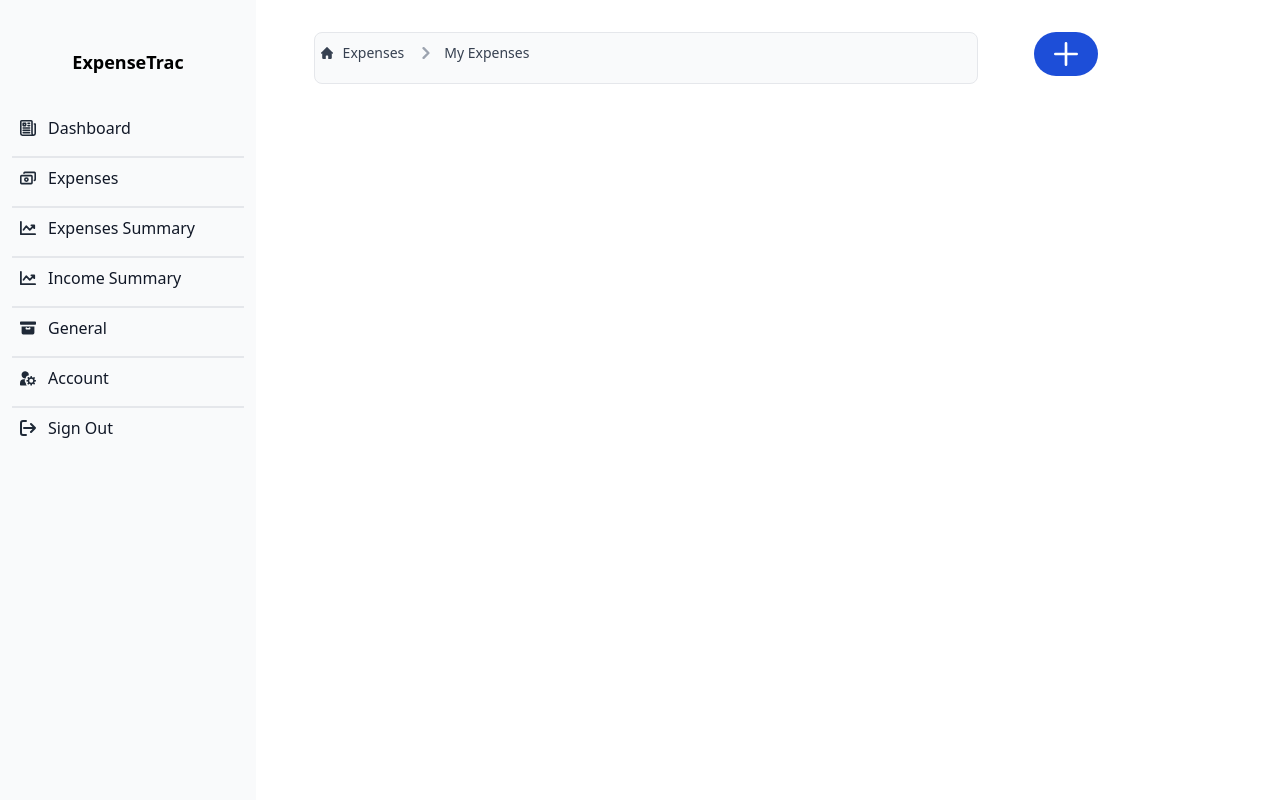
After one commit to Awwal12/ExpenseTrac, a Django app: page /expenses in a window 1280 px wide. The commit adds this page. Run offline with Django 4.2, Linux system fonts and the light colour scheme; some libraries are stand-ins or nearby versions.

Commit message:
expense index sorted and some updated links

```diff
--- a/expensetrac/expenses/urls.py
+++ b/expensetrac/expenses/urls.py
@@ -3,5 +3,6 @@ from django.urls import path
 from . import views
 
 urlpatterns = [
-
+    path('', views.index, name='index'),
+    path('add_expense/', views.add_expenses, name = 'add_expenses')
 ]
--- a/expensetrac/expenses/views.py
+++ b/expensetrac/expenses/views.py
@@ -1,3 +1,8 @@
 from django.shortcuts import render
 
 # Create your views here.
+def index(request):
+     return render(request, 'expenses/index.html')
+
+def add_expenses(request):
+     return render(request, 'expenses/add_expenses.html')
--- /dev/null
+++ b/expensetrac/templates/expenses/index.html
@@ -0,0 +1,38 @@
+{% extends 'base.html' %}
+
+{% block title %}
+Expenses
+{% endblock%}
+
+
+
+{% block content %}
+
+<!-- Breadcrumb -->
+<div class="grid gap-x-12 gap-y-0 m-8 grid-cols-12">
+<nav class="col-span-9 px-1.5 pb-0.5 pt-2 text-gray-700 border border-gray-200 rounded-lg bg-gray-50 dark:bg-gray-800 dark:border-gray-700" aria-label="Breadcrumb">
+  <ol class="inline-flex items-center space-x-1 md:space-x-3">
+    <li class="inline-flex items-center">
+      <a href="#" class="inline-flex items-center text-sm font-medium text-gray-700 hover:text-blue-600 dark:text-gray-400 dark:hover:text-white">
+        <svg class="w-3 h-3 mr-2.5" aria-hidden="true" xmlns="http://www.w3.org/2000/svg" fill="currentColor" viewBox="0 0 20 20">
+          <path d="m19.707 9.293-2-2-7-7a1 1 0 0 0-1.414 0l-7 7-2 2a1 1 0 0 0 1.414 1.414L2 10.414V18a2 2 0 0 0 2 2h3a1 1 0 0 0 1-1v-4a1 1 0 0 1 1-1h2a1 1 0 0 1 1 1v4a1 1 0 0 0 1 1h3a2 2 0 0 0 2-2v-7.586l.293.293a1 1 0 0 0 1.414-1.414Z"/>
+        </svg>
+        Expenses
+      </a>
+    </li>
+    <li>
+      <div class="flex items-center">
+        <svg class="w-3 h-3 mx-1 text-gray-400" aria-hidden="true" xmlns="http://www.w3.org/2000/svg" fill="none" viewBox="0 0 6 10">
+          <path stroke="currentColor" stroke-linecap="round" stroke-linejoin="round" stroke-width="2" d="m1 9 4-4-4-4"/>
+        </svg>
+        <a href="#" class="ml-1 text-sm font-medium text-gray-700 hover:text-blue-600 md:ml-2 dark:text-gray-400 dark:hover:text-white">My Expenses</a>
+      </div>
+    </li>
+</ol>
+</nav>
+<a href="{% url 'expenses:add_expenses' %}" type="button" class="col-span-2 text-white bg-blue-700 hover:bg-blue-800 focus:outline-none w-fit focus:ring-4 focus:ring-blue-300 font-medium rounded-full text-sm px-5 py-2.5 text-center ml-2 mb-2 dark:bg-blue-600 dark:hover:bg-blue-700 dark:focus:ring-blue-800" ><svg class="w-6 h-6  text-white dark:text-white" aria-hidden="true" xmlns="http://www.w3.org/2000/svg" fill="none" viewBox="0 0 18 18">
+    <path stroke="currentColor" stroke-linecap="round" stroke-linejoin="round" stroke-width="2" d="M9 1v16M1 9h16"/>
+  </svg></a>
+</div>
+
+{% endblock%}
--- a/expensetrac/templates/partial/sidebar.html
+++ b/expensetrac/templates/partial/sidebar.html
@@ -49,7 +49,7 @@
               d="M18 5h1v12a2 2 0 0 1-2 2m0 0a2 2 0 0 1-2-2V2a1 1 0 0 0-1-1H2a1 1 0 0 0-1 1v15a2 2 0 0 0 2 2h14ZM10 4h2m-2 3h2m-8 3h8m-8 3h8m-8 3h8M4 4h3v3H4V4Z"
             />
          </svg>
-          <span class="flex-1 ml-3 whitespace-nowrap">My Income</span>
+          <span class="flex-1 ml-3 whitespace-nowrap">Dashboard</span>
           <!-- <span
             class="inline-flex items-center justify-center px-2 ml-3 text-sm font-medium text-gray-800 bg-gray-100 rounded-full dark:bg-gray-700 dark:text-gray-300"
             >Pro</span
@@ -58,7 +58,7 @@
       </li>
       <li>
         <a
-          href="#"
+          href="{% url 'expenses:index' %}"
           class="flex items-center p-2 text-gray-900 rounded-lg dark:text-white hover:bg-gray-100 dark:hover:bg-gray-700 group"
         >
           <svg
@@ -76,7 +76,7 @@
               d="M5 2a1 1 0 0 1 1-1h12a1 1 0 0 1 1 1v8a1 1 0 0 1-1 1M2 5h12a1 1 0 0 1 1 1v8a1 1 0 0 1-1 1H2a1 1 0 0 1-1-1V6a1 1 0 0 1 1-1Zm8 5a2 2 0 1 1-4 0 2 2 0 0 1 4 0Z"
             />
           </svg>
-          <span class="flex-1 ml-3 whitespace-nowrap">My Expenses</span>
+          <span class="flex-1 ml-3 whitespace-nowrap">Expenses</span>
           <!-- <span
             class="inline-flex items-center justify-center px-2 ml-3 text-sm font-medium text-gray-800 bg-gray-100 rounded-full dark:bg-gray-700 dark:text-gray-300"
             >Pro</span
```
